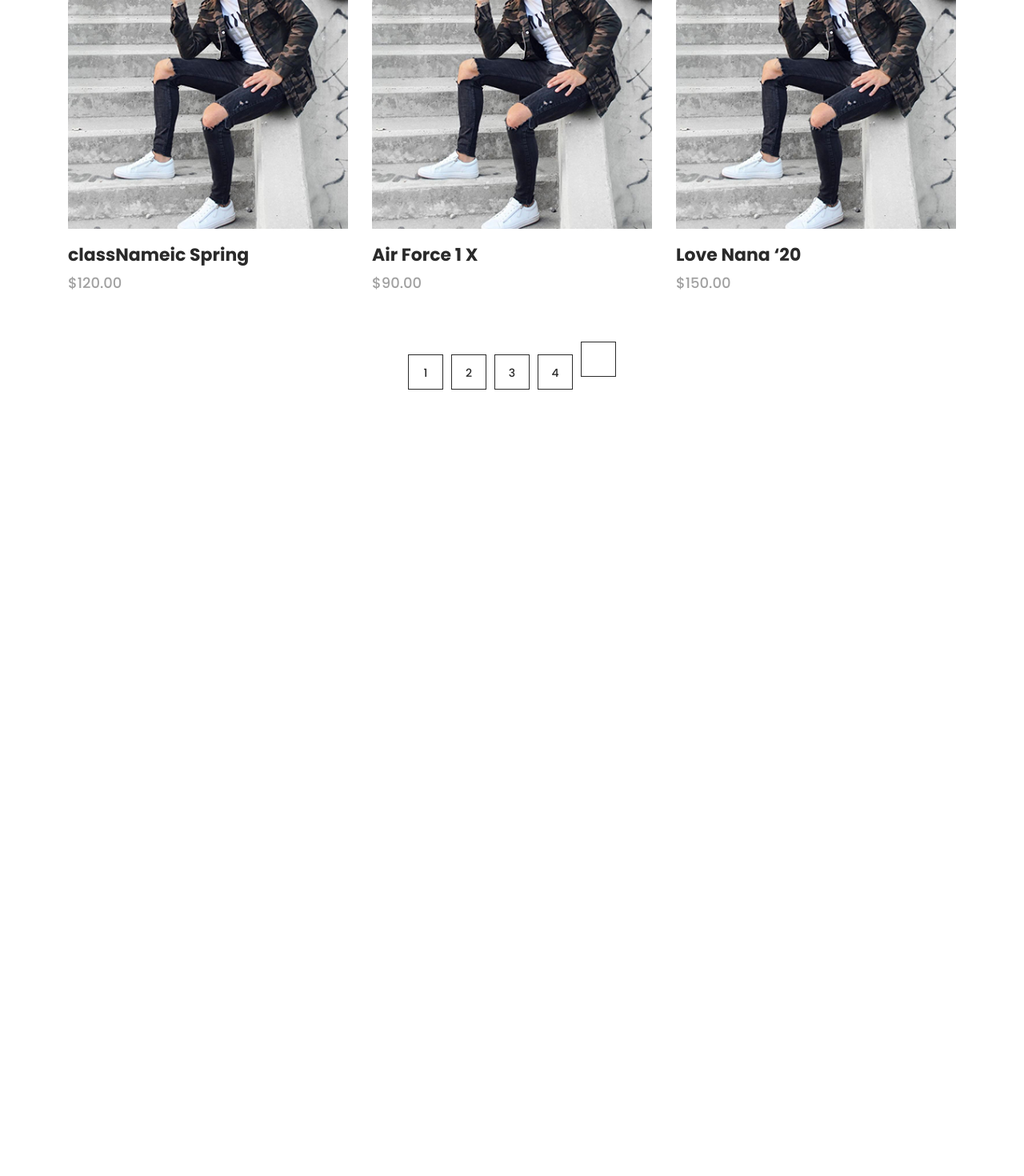
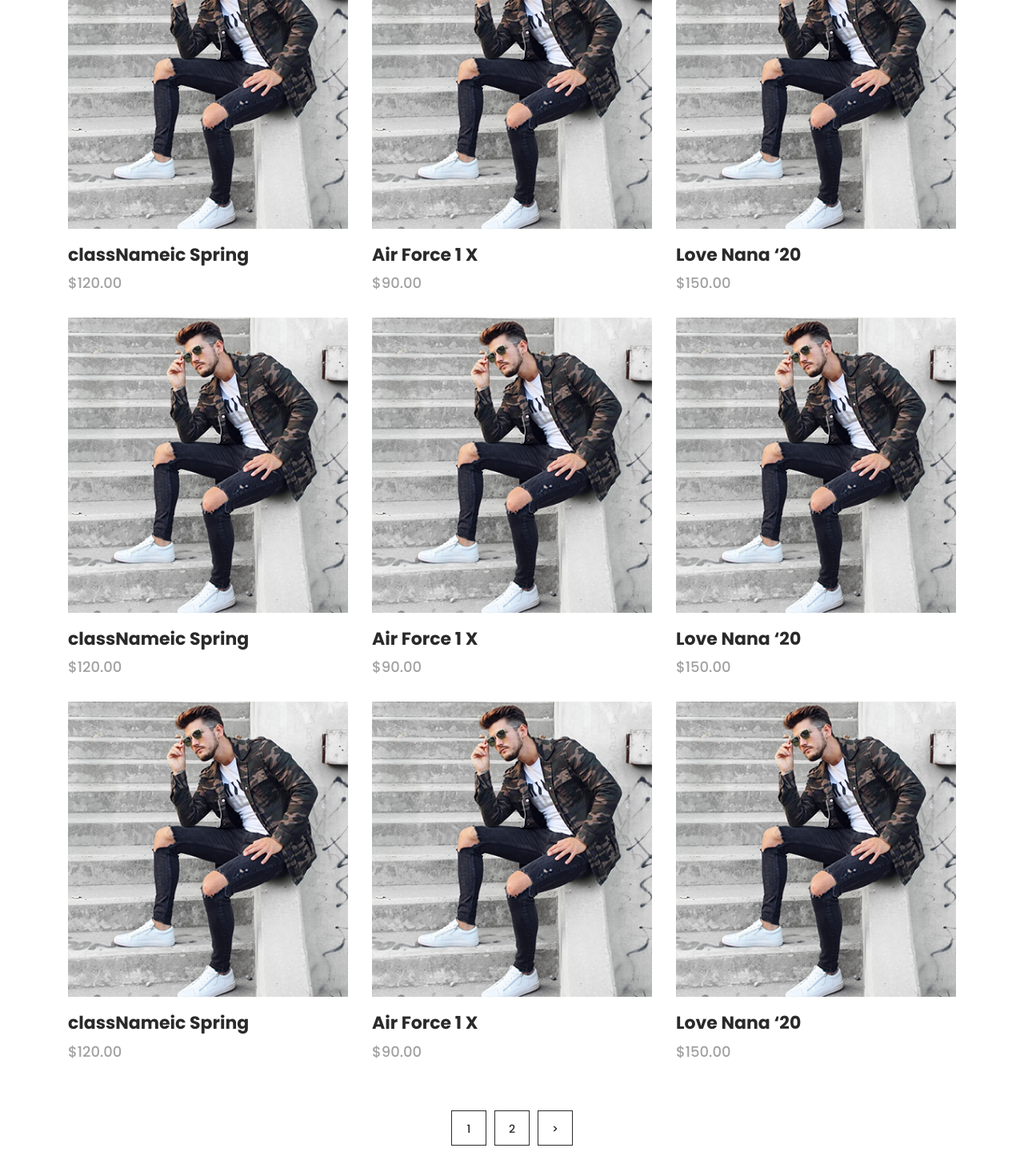
Before and after one commit to megumin616/Project_affiliate_marketing, a React (Vite) app: page /product in a window 1280 px wide. Shown: the part 368-1838 px from the top of the page at 80% size. Before the commit the page ends 895 px from the top, so only its background shows below. Built offline with nearby package versions, Linux system fonts and the light colour scheme.

Commit message:
add list product

```diff
--- a/src/App.jsx
+++ b/src/App.jsx
@@ -37,6 +37,4 @@ function App() {
   )
 }
 
-// เพิ่มตรงส่วนที่กด Navbar แล้วหน้าจอก็จะเลื่อนไปตำแหน่งที่กำหนดไว้  (เคยทำอยู่ ใช้เป็นตัว scroll ของ react)
-
 export default App
--- /dev/null
+++ b/src/database/products/men/menData.jsx
@@ -0,0 +1,17 @@
+//images
+import man1 from '../../../assets/images/men-01.jpg'
+
+export const menData = [
+  { name: "classNameic Spring", price: "$120.00", image: man1 },
+  { name: "Air Force 1 X", price: "$90.00", image: man1 },
+  { name: "Love Nana ‘20", price: "$150.00", image: man1 },
+  { name: "classNameic Spring", price: "$120.00", image: man1 },
+  { name: "Air Force 1 X", price: "$90.00", image: man1 },
+  { name: "Love Nana ‘20", price: "$150.00", image: man1 },
+  { name: "classNameic Spring", price: "$120.00", image: man1 },
+  { name: "Air Force 1 X", price: "$90.00", image: man1 },
+  { name: "Love Nana ‘20", price: "$150.00", image: man1 },
+  { name: "classNameic Spring", price: "$120.00", image: man1 },
+  { name: "Air Force 1 X", price: "$90.00", image: man1 },
+  { name: "Love Nana ‘20", price: "$150.00", image: man1 },
+];
--- a/src/pages/product/componentsProduct/ProductAll.jsx
+++ b/src/pages/product/componentsProduct/ProductAll.jsx
@@ -1,13 +1,30 @@
-import React from "react";
-import man1 from "../../../assets/images/men-01.jpg";
+import React, { useState } from "react";
+import { menData } from "../../../database/products/men/menData";
 
 //images
 import lazada from "../../../assets/images/LaSh/icons8-lazada.png";
 import shopee from "../../../assets/images/LaSh/icons8-shopee.png";
 
-// ทำให้ข้อมูลเปลี่ยน list ดูสินค้าได้
 
 export default function ProductAll() {
+  const [currentPage, setCurrentPage] = useState(1);
+  const itemsPerPage = 9; // จำนวนรายการต่อหน้า
+
+  const products = menData;
+
+  // คำนวณหน้าทั้งหมด
+  const totalPages = Math.ceil(products.length / itemsPerPage);
+
+  // รายการสินค้าที่ต้องแสดงบนหน้าปัจจุบัน
+  const startIndex = (currentPage - 1) * itemsPerPage;
+  const endIndex = Math.min(startIndex + itemsPerPage, products.length);
+  const currentProducts = products.slice(startIndex, endIndex);
+
+  // เปลี่ยนหน้า
+  const changePage = (page) => {
+    setCurrentPage(page);
+  };
+
   return (
     <>
       <section className="section" id="products">
@@ -23,110 +40,56 @@ export default function ProductAll() {
         </div>
         <div className="container">
           <div className="row">
-            <div className="col-lg-4">
+            {currentProducts.map((product, index) => (
+              <div className="col-lg-4" key={index}>
                 <div className="item">
                   <div className="thumb">
                     <div className="hover-content">
                       <ul>
                         <li>
-                        <a href="single-product.html">
-                          {/* <i class="fa fa-eye"></i> */}
+                          <a target="_blank" href="#">
                             <img src={lazada} />
-                          <p style={{color: "white"}}>Lazada</p>
+                            <p style={{ color: "white" }}>Lazada</p>
                           </a>
                         </li>
                         <li>
-                        <a href="single-product.html">
-                          {/* <i class="fa fa-shopping-cart"></i> */}
+                          <a target="_blank" href="single-product.html">
                             <img src={shopee} />
-                          <p style={{color: "white"}}>Shopee</p>
+                            <p style={{ color: "white" }}>Shopee</p>
                           </a>
                         </li>
                       </ul>
                     </div>
-                  <img src={man1} alt="" />
+                    <img src={product.image} alt="" />
                   </div>
                   <div className="down-content">
-                  <h4>classNameic Spring</h4>
-                  <span>$120.00</span>
+                    <h4>{product.name}</h4>
+                    <span>{product.price}</span>
                   </div>
                 </div>
               </div>
-            <div className="col-lg-4">
-              <div className="item">
-                <div className="thumb">
-                  <div className="hover-content">
-                    <ul>
-                    <li>
-                        <a href="single-product.html">
-                          {/* <i class="fa fa-eye"></i> */}
-                          <img src={lazada} />
-                          <p>Lazada</p>
-                        </a>
-                      </li>
-                      <li>
-                        <a href="single-product.html">
-                          {/* <i class="fa fa-shopping-cart"></i> */}
-                          <img src={shopee} />
-                          <p>Shopee</p>
-                        </a>
-                      </li>
-                    </ul>
-                  </div>
-                  <img src={man1} alt="" />
-                </div>
-                <div className="down-content">
-                  <h4>Air Force 1 X</h4>
-                  <span>$90.00</span>
-                </div>
-              </div>
-            </div>
-            <div className="col-lg-4">
-              <div className="item">
-                <div className="thumb">
-                  <div className="hover-content">
-                    <ul>
-                    <li>
-                        <a href="single-product.html">
-                          {/* <i class="fa fa-eye"></i> */}
-                          <img src={lazada} />
-                          <p>Lazada</p>
-                        </a>
-                      </li>
-                      <li>
-                        <a href="single-product.html">
-                          {/* <i class="fa fa-shopping-cart"></i> */}
-                          <img src={shopee} />
-                          <p>Shopee</p>
-                        </a>
-                      </li>
-                    </ul>
-                  </div>
-                  <img src={man1} alt="" />
-                </div>
-                <div className="down-content">
-                  <h4>Love Nana ‘20</h4>
-                  <span>$150.00</span>
-                </div>
-              </div>
-            </div>
+            ))}
             <div className="col-lg-12">
               <div className="pagination">
                 <ul>
+                  {[...Array(totalPages)].map((_, index) => (
+                    <li key={index}>
+                      <a
+                        href="#"
+                        onClick={() => changePage(index + 1)}
+                        className={currentPage === index + 1 ? "active" : ""}
+                      >
+                        {index + 1}
+                      </a>
+                    </li>
+                  ))}
                   <li>
-                    <a href="#">1</a>
-                  </li>
-                  <li>
-                    <a href="#">2</a>
-                  </li>
-                  <li>
-                    <a href="#">3</a>
-                  </li>
-                  <li>
-                    <a href="#">4</a>
-                  </li>
-                  <li>
-                    <a href="#"></a>
+                    <a
+                      href="#"
+                      onClick={() => changePage(currentPage === totalPages ? 1 : currentPage + 1)}
+                    >
+                      &gt;
+                    </a>
                   </li>
                 </ul>
               </div>
```
Lines whose indentation alone changed are shown as unchanged.
